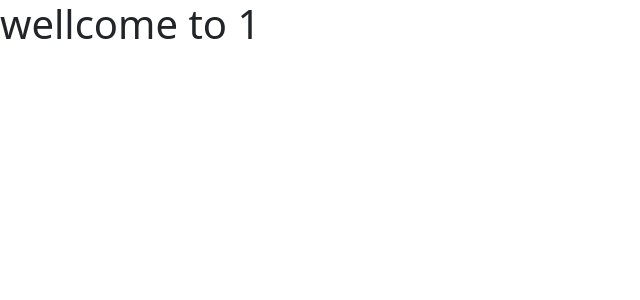
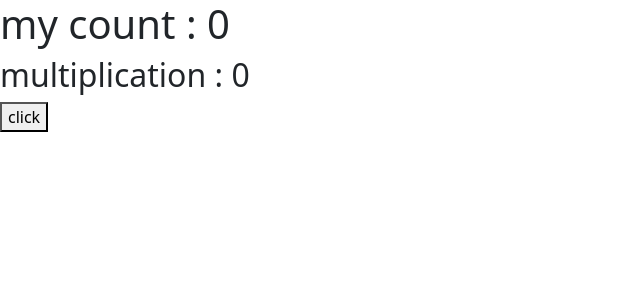
Before and after one commit to Jitendra0987/React, a React (Vite) app: page / in a window 1280 px wide. Shown: the top 300 px of the page, without its empty margins (0-640 px from the left). Built offline with nearby package versions, Linux system fonts and the light colour scheme.

Commit message:
useEffect multipication

```diff
--- a/src/App.jsx
+++ b/src/App.jsx
@@ -2,16 +2,19 @@
 
 
 const App=()=>{
-const [cnt,setCnt]=useState(0)
+const [cnt,setCnt]=useState(0);
+const [multi,SetMulti]=useState(0);
 
-   useEffect(()=>{
-    setCnt(cnt+1)
-   },[])
+    useEffect(()=>{
+        SetMulti(cnt*2)
+    },[cnt])
 
     return(
         <>
 
-      <h1>wellcome to   {cnt}</h1>
+            <h1>my count : {cnt}</h1>
+            <h2>multiplication : {multi}</h2>
+            <button onClick={()=>{setCnt(cnt+1)}}>click</button>
 
         </>
     )
```
